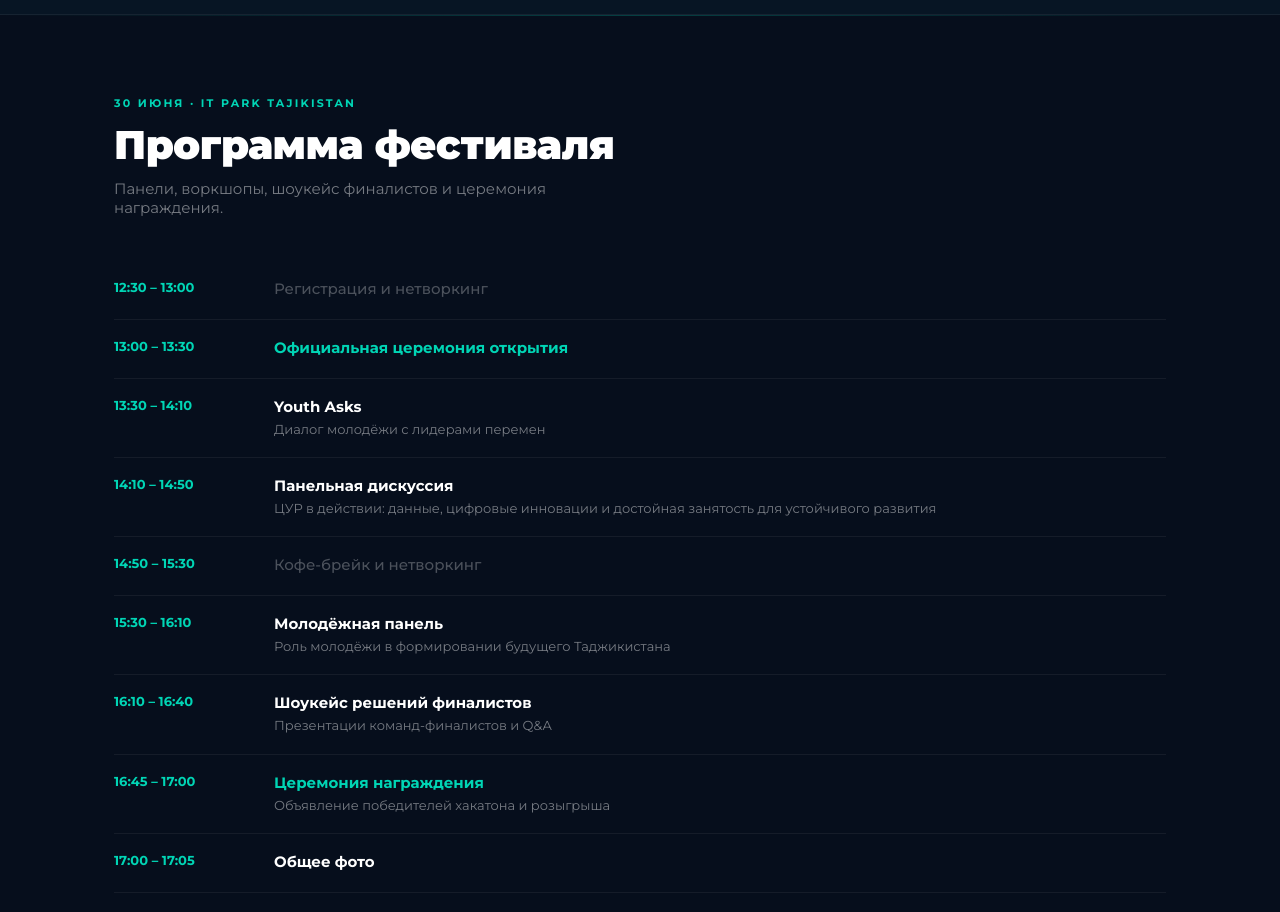
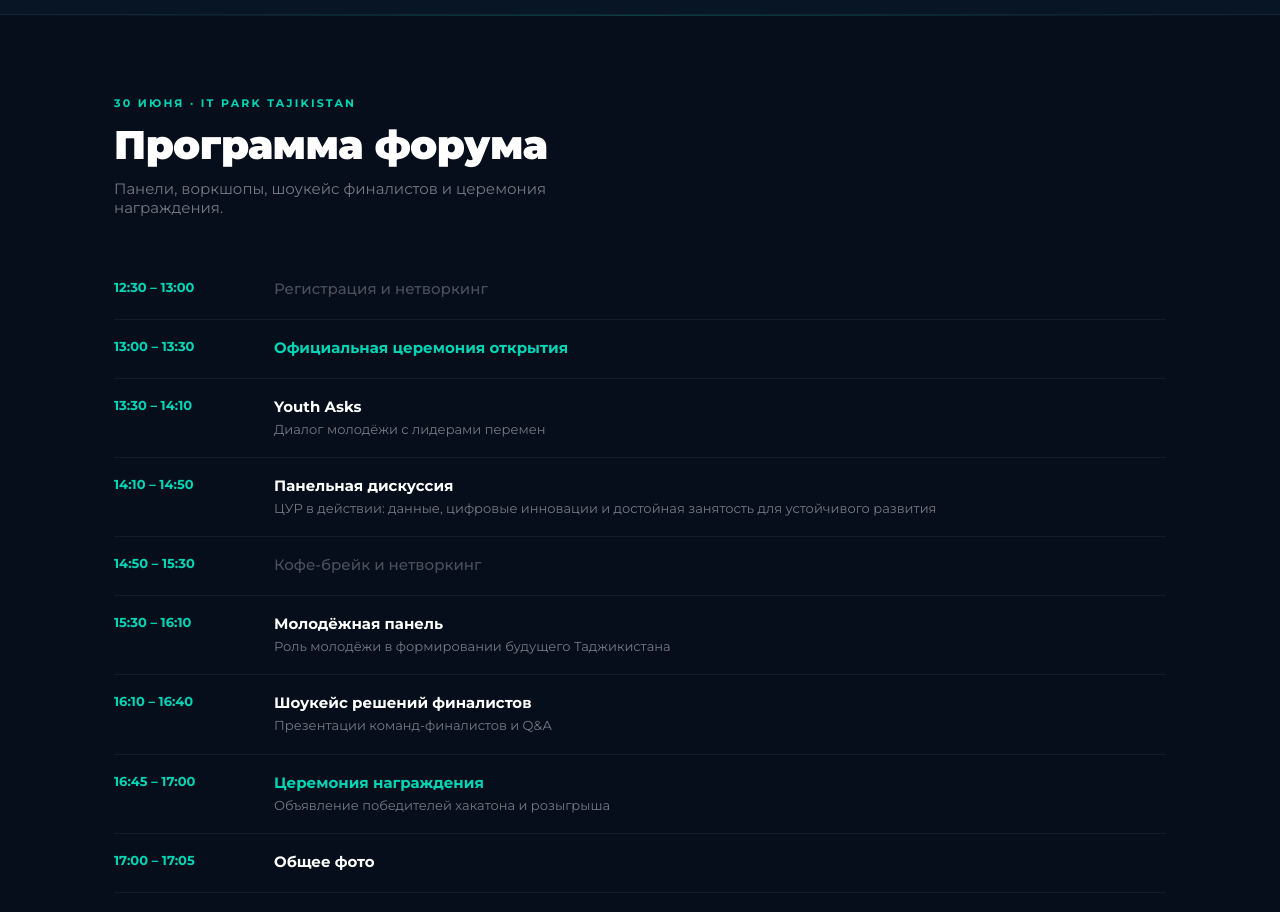
Before and after one commit to moshon-2211/hackaton, a React (Vite) app: page / in a window 1280 px wide. Shown: the part 1400-2312 px from the top of the page. Built offline with nearby package versions, Linux system fonts and the light colour scheme.

Commit message:
поменял текст на главном странице

```diff
--- a/src/pages/HackatonPage.jsx
+++ b/src/pages/HackatonPage.jsx
@@ -201,7 +201,7 @@ export default function HackatonPage() {
         <div style={{ maxWidth: 1100, margin: '0 auto', padding: '0 24px' }}>
           <div className="hk-section">
             <p className="hk-section-eyebrow">30 июня · IT Park Tajikistan</p>
-            <h2 className="hk-section-title">Программа фестиваля</h2>
+            <h2 className="hk-section-title">Программа форума</h2>
             <p className="hk-section-sub">
               Панели, воркшопы, шоукейс финалистов и церемония награждения.
             </p>
```
